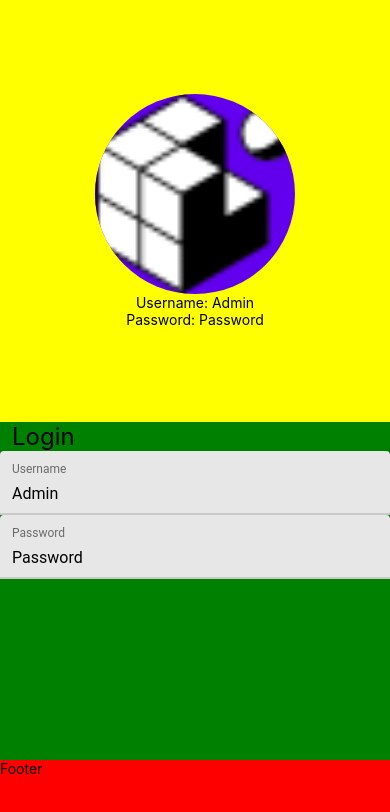
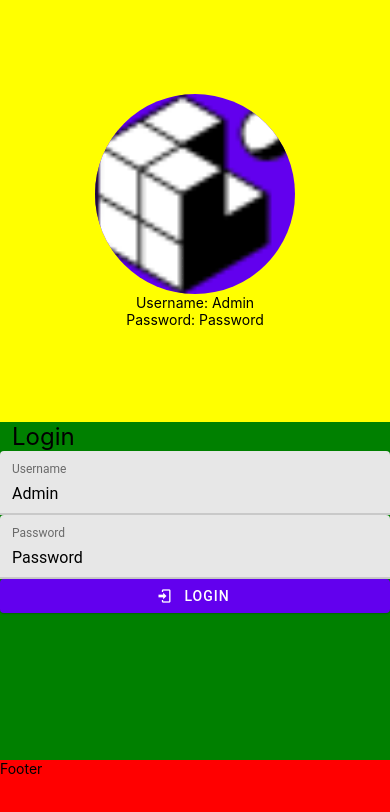
Before and after one commit to afiqaimanafr/login-page-mockup, a React Native app: screen / in a window 390 px wide. Shown: the top 812 px of the page. Built offline with nearby package versions, Linux system fonts and the light colour scheme.

Commit message:
update: latest

```diff
--- a/App.js
+++ b/App.js
@@ -1,6 +1,6 @@
 import React, { useState } from "react";
 import { StyleSheet, Text, View } from "react-native";
-import { Avatar, TextInput } from "react-native-paper";
+import { Avatar, TextInput, Button } from "react-native-paper";
 
 export default function App() {
   const [username, setUsername] = useState("Admin");
@@ -26,6 +26,13 @@ export default function App() {
             onChangeText={(text) => setPassword(text)}
           />
         </View>
+        <Button
+          icon="login"
+          mode="contained"
+          onPress={() => console.log("Pressed")}
+        >
+          LOGIN
+        </Button>
       </View>
       <View style={styles.footerContainer}>
         <Text>Footer</Text>
```
